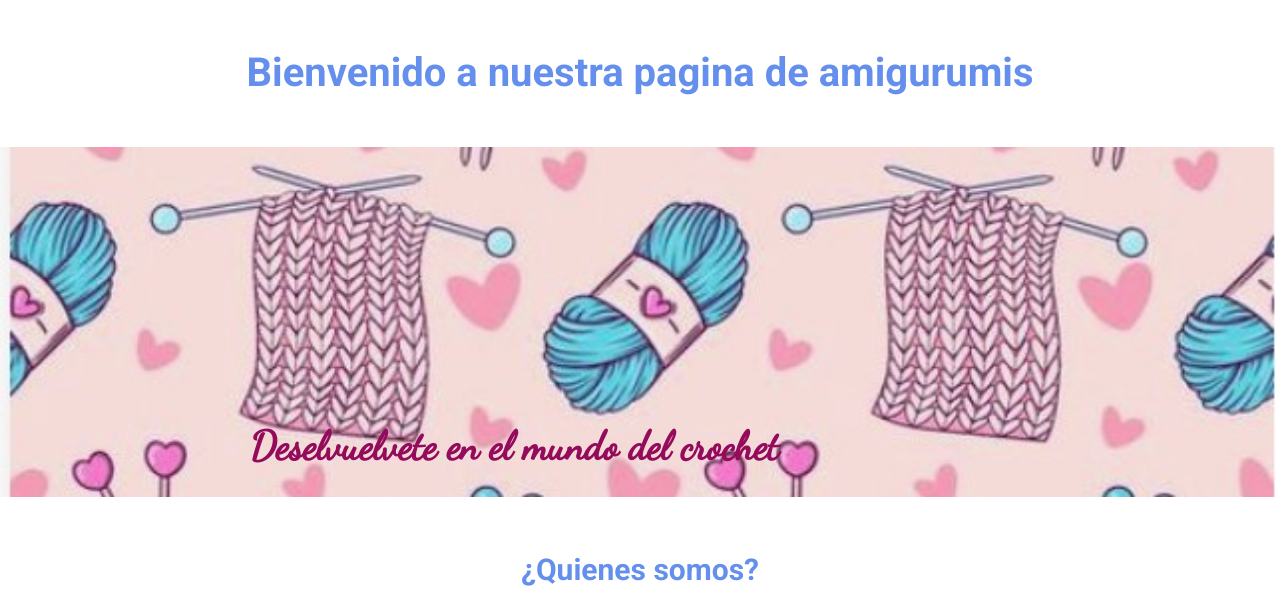
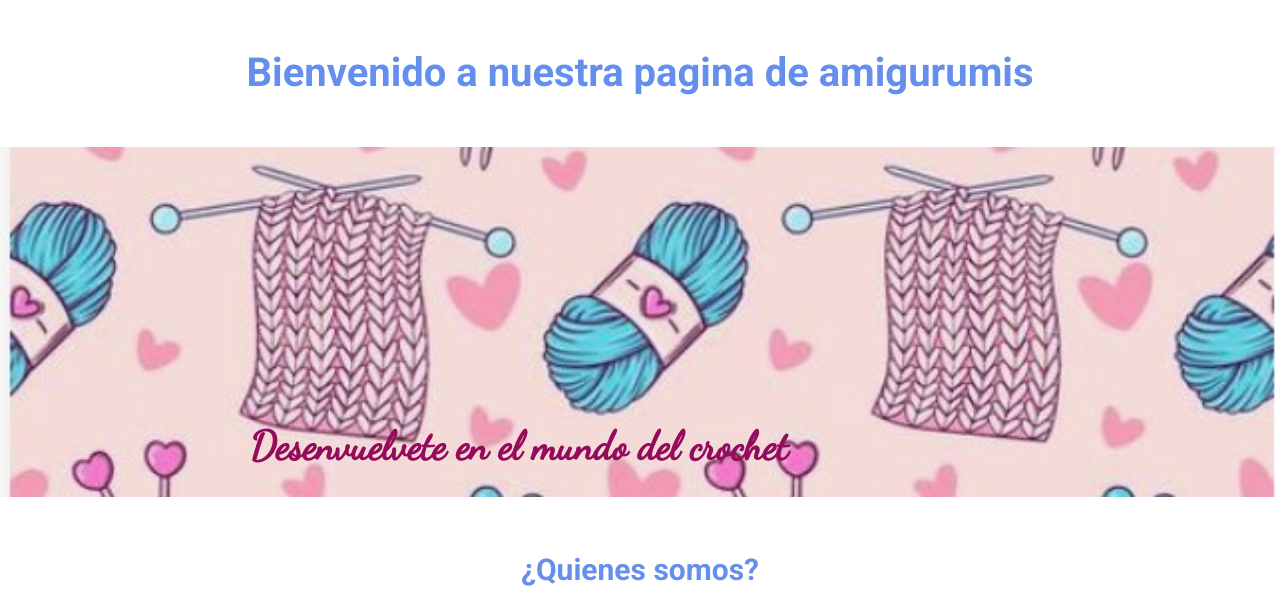
Before and after one commit to maricantoo/PF-MariaBarrera, a website: page index.html in a window 1280 px wide. Shown: the part 193-800 px from the top of the page. Drawn offline with nearby package versions, Linux system fonts and the light colour scheme.

Commit message:
correccion

```diff
--- a/index.html
+++ b/index.html
@@ -78,7 +78,7 @@
 
           <img src="img/background.jpg" alt="background" class="backgroundimage">
 
-          <p class="parrafo-texto">Deselvuelvete en el mundo del crochet</p>
+          <p class="parrafo-texto">Desenvuelvete en el mundo del crochet</p>
         </div>
 
         <section class="container">
```
